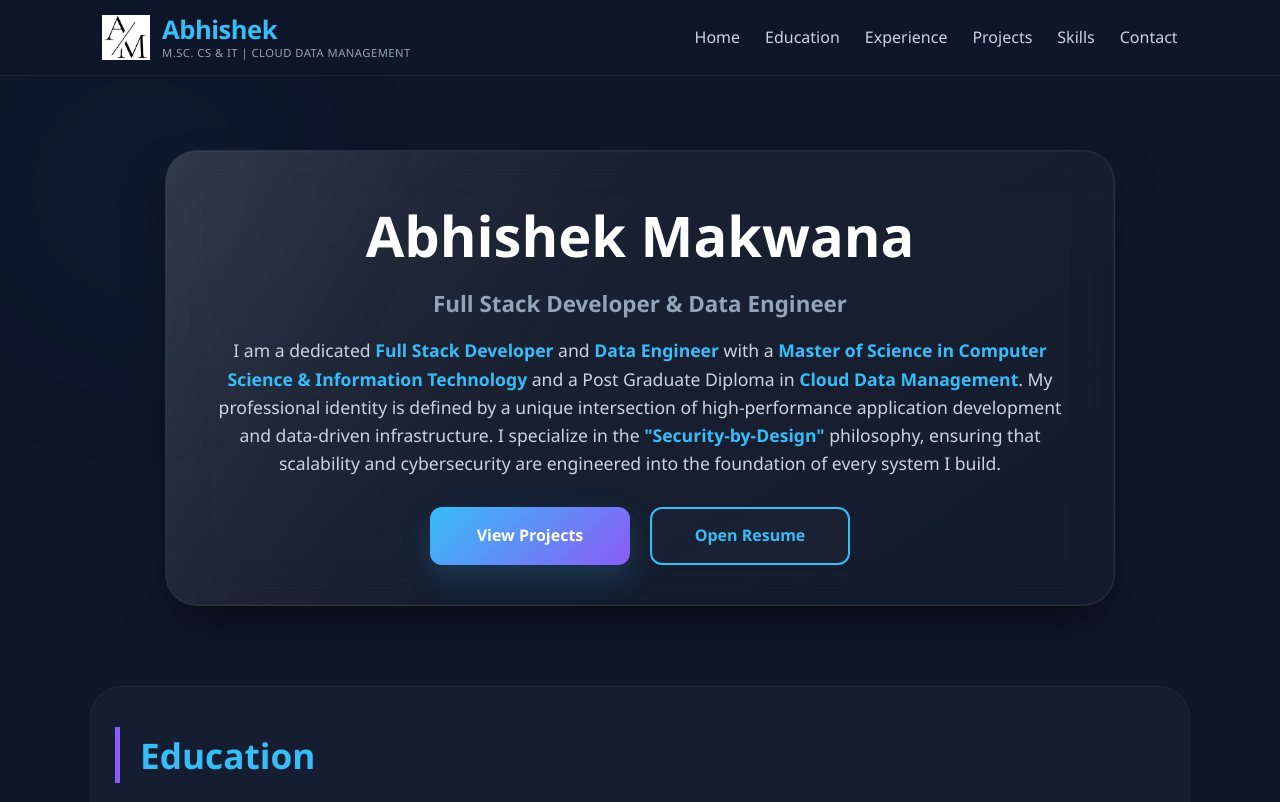
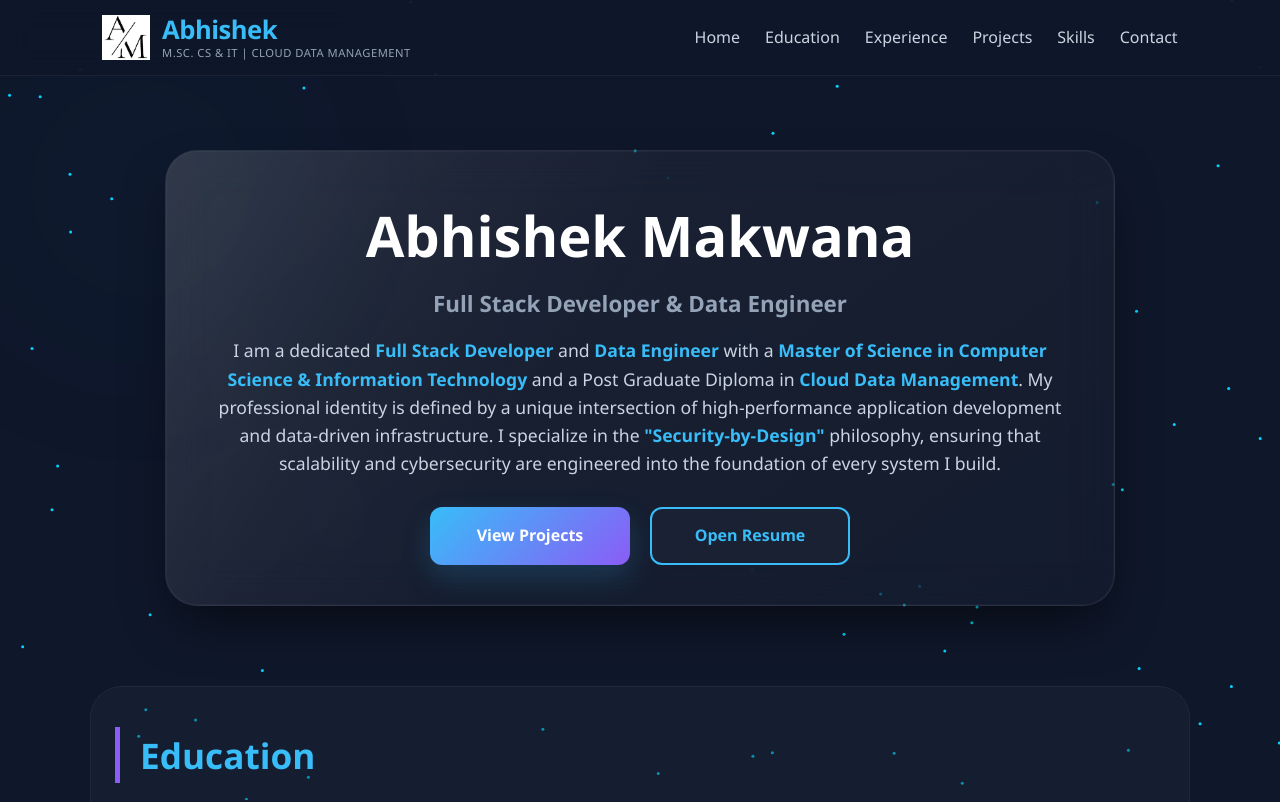
Before and after one commit to Abhimak4/abhishek-portfolio, a React (Vite) app: page / in a window 1280 px wide. Shown: the top 802 px of the page. Built offline with nearby package versions, Linux system fonts and the light colour scheme; no server answers.

Commit message:
Add GalaxyBackground

```diff
--- a/src/App.jsx
+++ b/src/App.jsx
@@ -6,6 +6,7 @@ import Experience from "./components/Experience";
 import Projects from "./components/Projects";
 import Skills from "./components/Skills";
 import Contact from "./components/Contact";
+import GalaxyBackground from "./components/GalaxyBackground";
 
 
 function App() {
@@ -33,7 +34,7 @@ function App() {
 
   return (
     <>
-
+      <GalaxyBackground />
       <div className="animated-bg"></div>
 
       <div className="hero-bg">
--- /dev/null
+++ b/src/components/GalaxyBackground.jsx
@@ -0,0 +1,58 @@
+import { useEffect, useRef } from "react";
+
+export default function GalaxyBackground() {
+  const canvasRef = useRef(null);
+
+  useEffect(() => {
+    const canvas = canvasRef.current;
+    const ctx = canvas.getContext("2d");
+
+    let particles = [];
+    const numParticles = 80;
+
+    canvas.width = window.innerWidth;
+    canvas.height = window.innerHeight;
+
+    for (let i = 0; i < numParticles; i++) {
+      particles.push({
+        x: Math.random() * canvas.width,
+        y: Math.random() * canvas.height,
+        vx: Math.random() * 0.5,
+        vy: Math.random() * 0.5
+      });
+    }
+
+    function draw() {
+      ctx.clearRect(0, 0, canvas.width, canvas.height);
+
+      particles.forEach(p => {
+        p.x += p.vx;
+        p.y += p.vy;
+
+        if (p.x > canvas.width) p.x = 0;
+        if (p.y > canvas.height) p.y = 0;
+
+        ctx.beginPath();
+        ctx.arc(p.x, p.y, 1.5, 0, Math.PI * 2);
+        ctx.fillStyle = "#00d4ff";
+        ctx.fill();
+      });
+
+      requestAnimationFrame(draw);
+    }
+
+    draw();
+  }, []);
+
+  return (
+    <canvas
+      ref={canvasRef}
+      style={{
+        position: "fixed",
+        top: 0,
+        left: 0,
+        zIndex: -1
+      }}
+    />
+  );
+}
```
